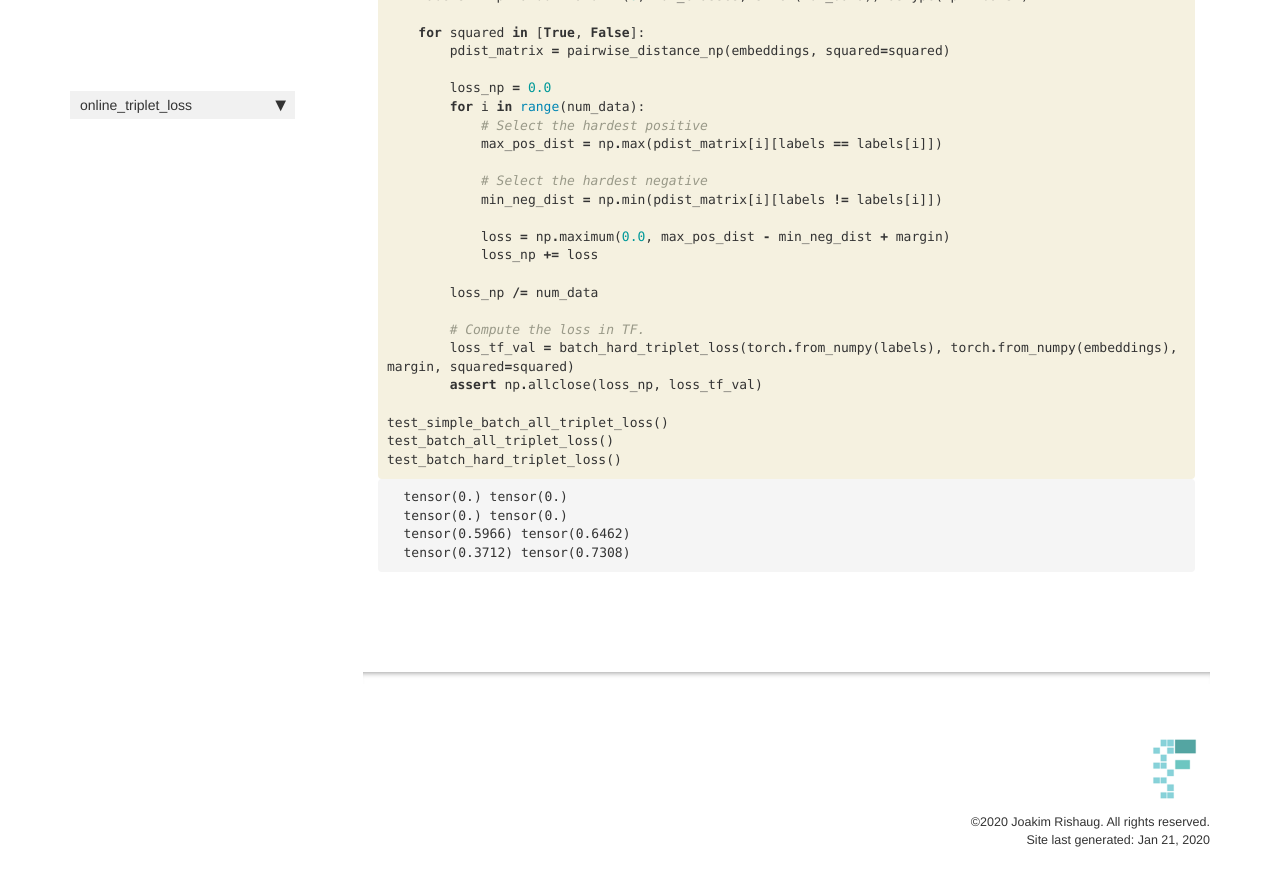
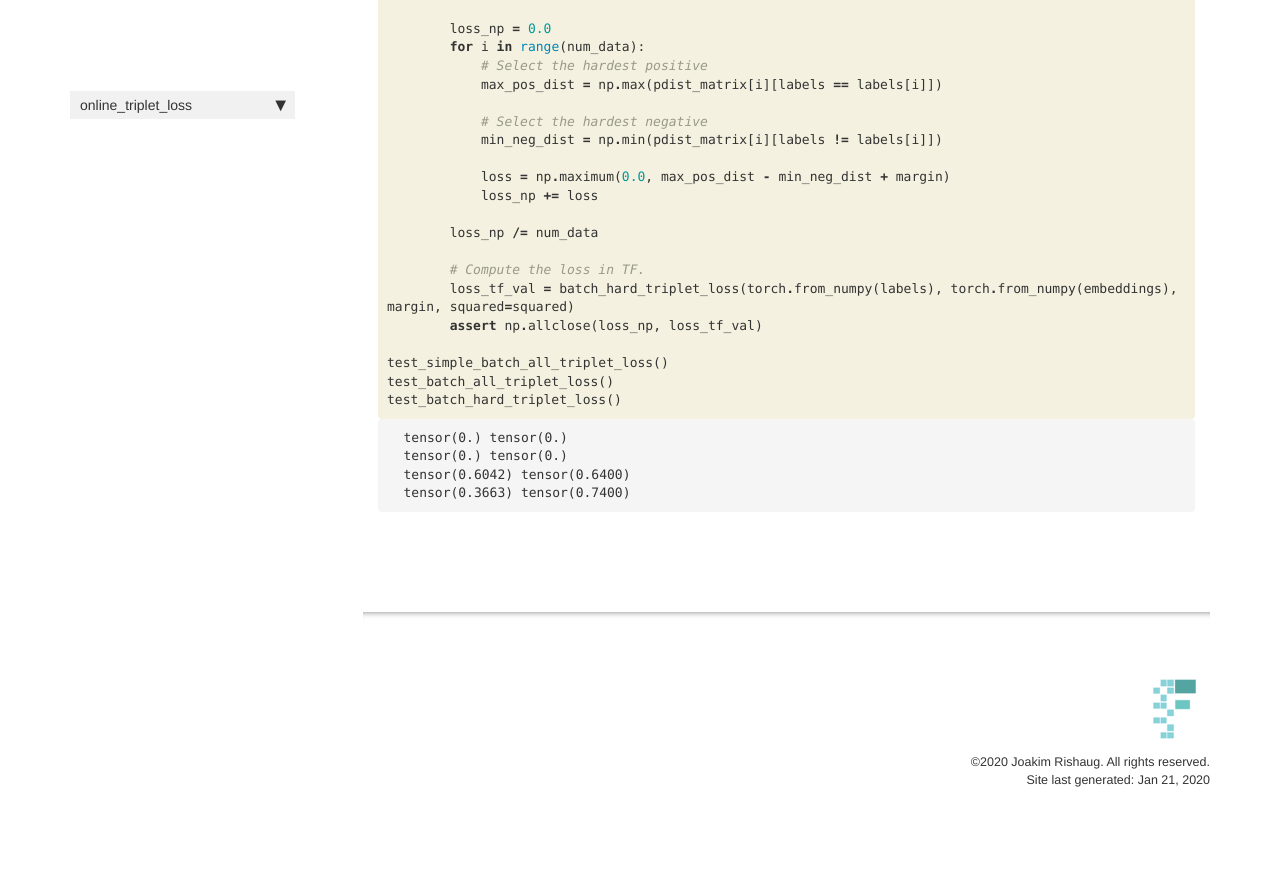
Before and after one commit to NegatioN/OnlineMiningTripletLoss, a Jekyll site: the page built from docs/triplet_loss.html, in a window 1280 px wide and 900 px high, scrolled down 4566 px. Shown: the top 886 px of the window. Built offline with Jekyll 4.4.1, drawn with Linux system fonts in a browser that asks for light colours; nearby versions of some CDN libraries; comment, search, counter and statistics services are not loaded; after the commit the page ends 5406 px from its top, so only the background shows below that; some of the changed text lies outside the part shown.

Commit message:
Update docs

```diff
--- a/docs/_data/sidebars/home_sidebar.yml
+++ b/docs/_data/sidebars/home_sidebar.yml
@@ -10,7 +10,7 @@
       title: Overview
       url: /
     - output: web,pdf
-      title: Title
+      title: Losses
       url: /triplet_loss
     output: web
     title: online_triplet_loss
--- a/docs/sidebar.json
+++ b/docs/sidebar.json
@@ -1,6 +1,6 @@
 {
   "online_triplet_loss": {
     "Overview": "/",
-    "Title": "/triplet_loss"
+    "Losses": "/triplet_loss"
   }
 }
--- a/docs/triplet_loss.html
+++ b/docs/triplet_loss.html
@@ -21,12 +21,6 @@
 
 <div class="cell border-box-sizing code_cell rendered">
 
-</div>
-<div class="cell border-box-sizing text_cell rendered"><div class="inner_cell">
-<div class="text_cell_render border-box-sizing rendered_html">
-<h1 id="Online-Mining-Triplet-Loss">Online Mining Triplet Loss<a class="anchor-link" href="#Online-Mining-Triplet-Loss">&#182;</a></h1>
-</div>
-</div>
 </div>
 <div class="cell border-box-sizing code_cell rendered">
 
@@ -341,8 +335,8 @@
 <div class="output_subarea output_stream output_stdout output_text">
 <pre>tensor(0.) tensor(0.)
 tensor(0.) tensor(0.)
-tensor(0.5966) tensor(0.6462)
-tensor(0.3712) tensor(0.7308)
+tensor(0.6042) tensor(0.6400)
+tensor(0.3663) tensor(0.7400)
 </pre>
 </div>
 </div>
```
Also changed, not shown: other parts of docs/triplet_loss.html (+2 -2 lines), 1 other file.
